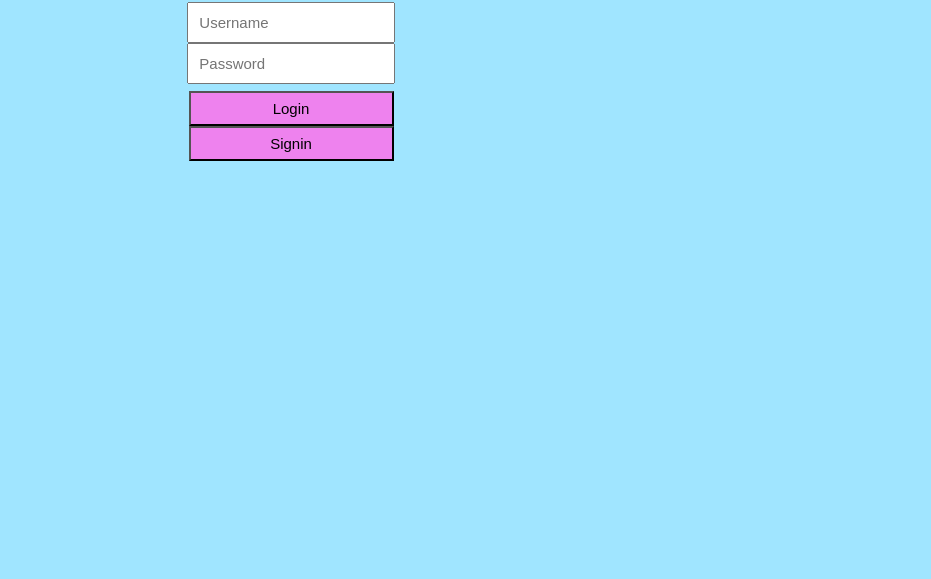
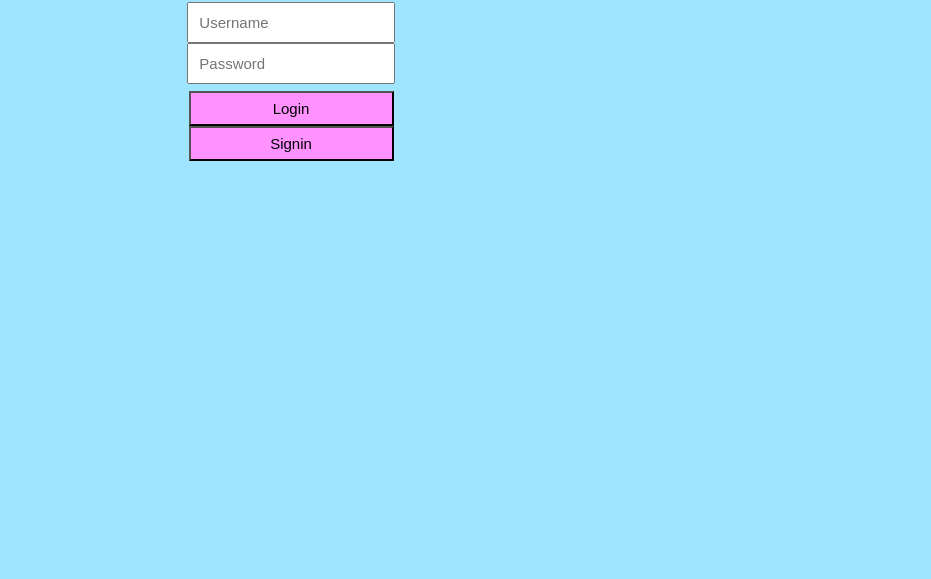
Before and after one commit to Rory0304/Chatting-B05, a website: page public/login.html in a window 1280 px wide. Shown: the part 221-800 px from the top of the page, without its empty margins (349-1280 px from the left). Drawn offline with Linux system fonts and the light colour scheme.

Commit message:
분홍버튼 연하게

```diff
--- a/public/login.html
+++ b/public/login.html
@@ -18,7 +18,7 @@
         width: 205px;
         height : 35px;
         font-size : 15px;
-        background-color: violet;
+        background-color: #ff92ff ;
         position : relative;
         top : 7px;
       }
@@ -37,7 +37,6 @@
             position:fixed;
             right:0px;
             top:0px;
-
         }
     </style>
   </head>
```
Also changed, not shown: public/chat.html (+1 -1 lines), public/register.html (+1 -2 lines).
